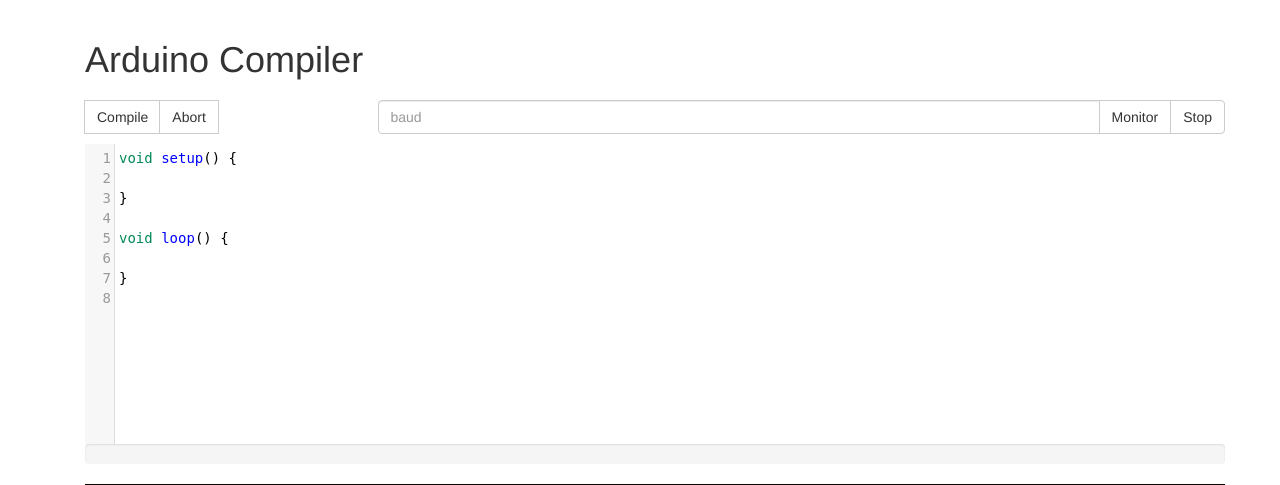
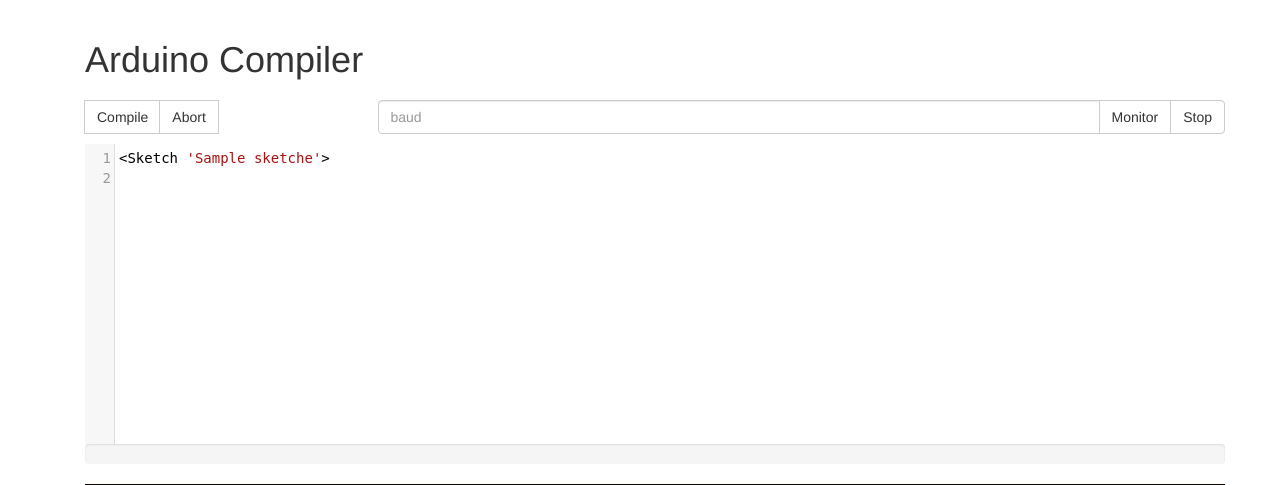
Before and after one commit to ludusrusso/arduino-compiler-web, a Flask app: template app/templates/ardu/arduino.html in a window 1280 px wide. Shown: the part 52-537 px from the top of the page. Run offline with Flask 2, Linux system fonts and the light colour scheme; the template is opened without the code that fills it: values that come from a table or form of the project are taken from there, others are empty; tables that the repository leaves empty hold one stand-in row (values such as "Sample post"); parts of the project's set-up code (start-up, migrations or seed data) failed here and were passed over; some libraries are stand-ins or nearby versions.

Commit message:
load template sketch from db

```diff
--- a/app/ardu/views.py
+++ b/app/ardu/views.py
@@ -4,11 +4,13 @@ from flask import render_template, session, redirect, url_for, request, Response
 from . import ardu
 
 from .compiler import Compiler
+
+from ..models import Sketch
 comp = Compiler();
 
 @ardu.route('/')
 def index():
-    return render_template('ardu/arduino.html')
+    return render_template('ardu/arduino.html', code=Sketch.query.first().code)
 
 @ardu.route('/_compile')
 def compile():
--- a/app/templates/ardu/arduino.html
+++ b/app/templates/ardu/arduino.html
@@ -59,13 +59,7 @@
     <div class="col-md-12">
 
       <textarea rows = 50 cols = 80 name='prog' id='code'>
-void setup() {
-
-}
-
-void loop() {
-
-}
+{{ code }}
       </textarea>
     </div>
     </div>
```
